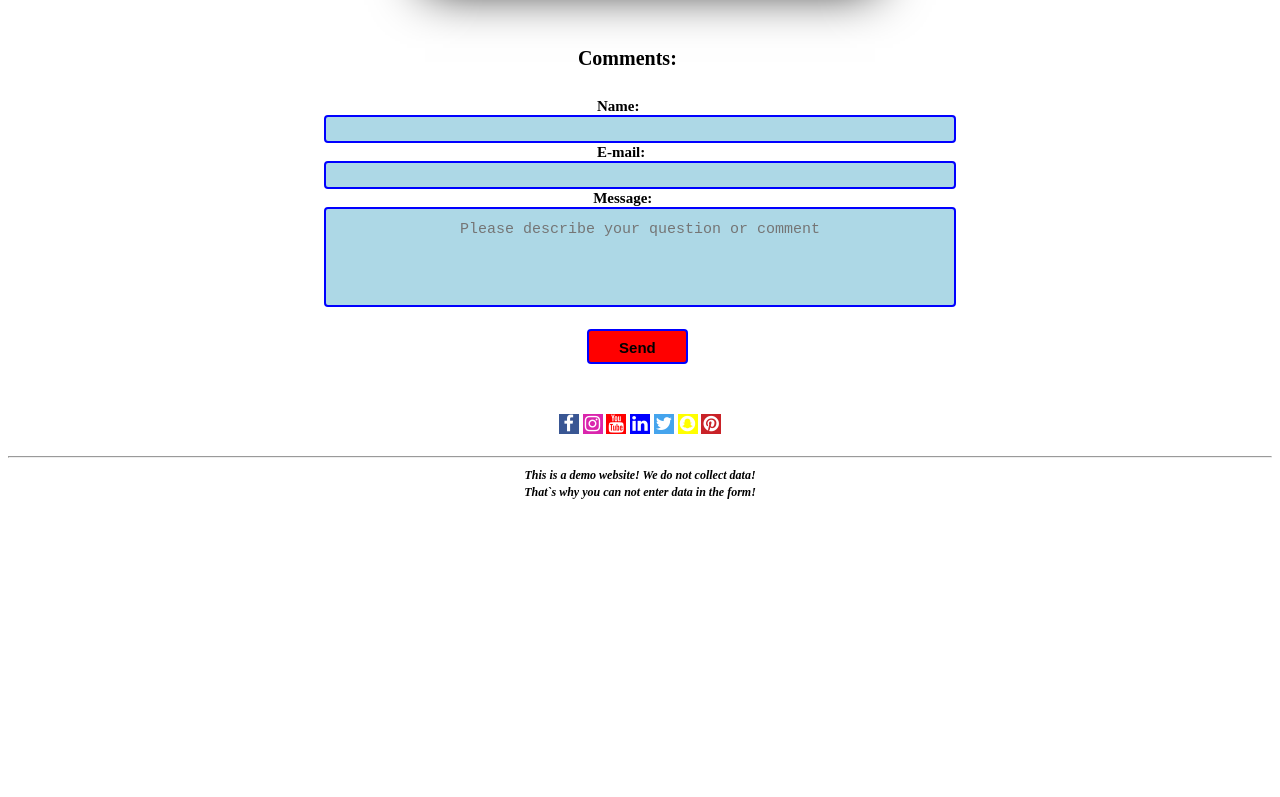
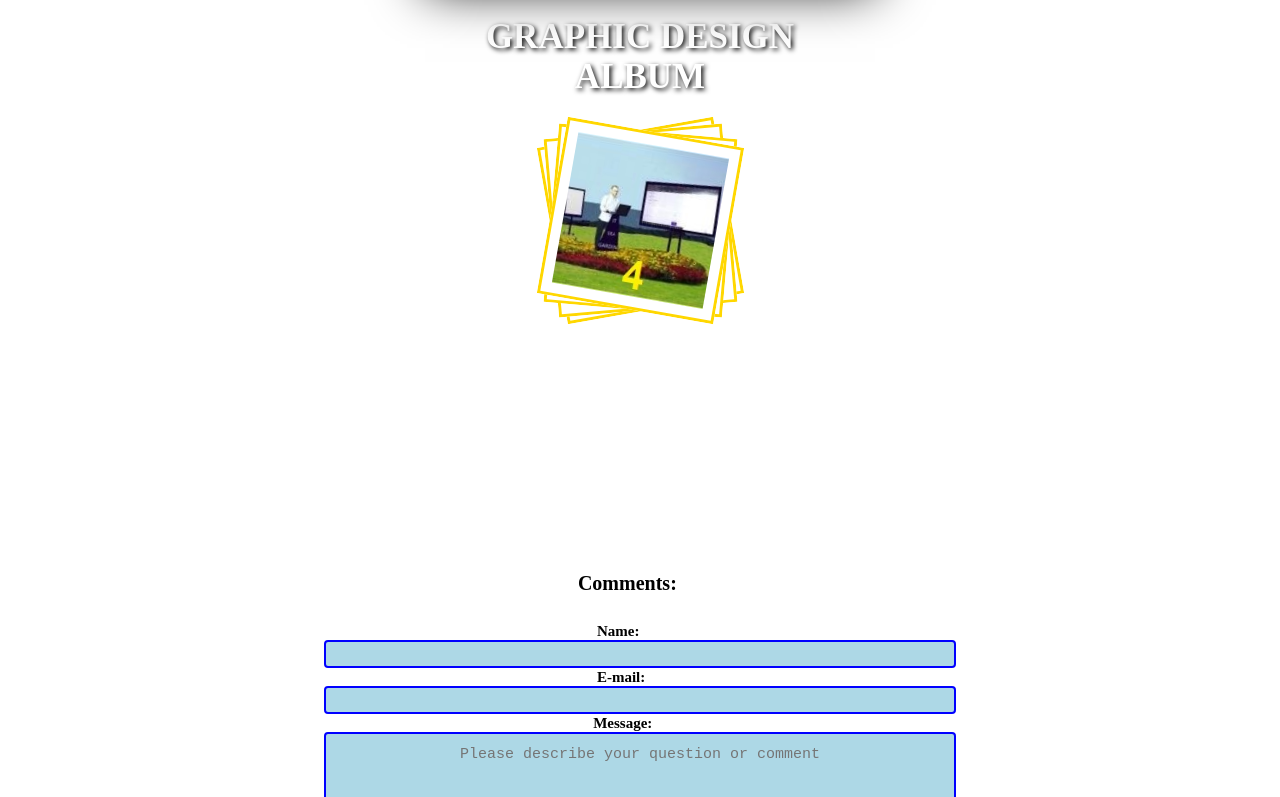
Before and after one commit to Cristiangorjeanul/Photo-Blog, a plain HTML site: page index.html in a window 1280 px wide. Shown: the part 8281-9078 px from the top of the page. Before the commit the page ends 8789 px from the top, so only its background shows below. Drawn offline with nearby package versions, Linux system fonts and the light colour scheme.

Commit message:
Small changes

```diff
--- /dev/null
+++ b/css/album.css
@@ -0,0 +1,61 @@
+
+section {
+  margin-top: 50px;
+  width: 100%;
+  height: 475px;
+}
+
+section .photos {
+  margin-top: -20px;
+}
+
+section .project1 {
+  position: relative;
+  display: flex;
+  justify-content: center;
+  margin: auto;
+  width: 335px;
+}
+
+section img {
+  position: absolute;
+  width: 153px;
+  height: 153px;
+  top: 25px;
+  padding: 10px;
+  background: white;
+  border: 3px solid gold;
+  transition: 0.3s cubic-bezier(0, 0, 1, 1);
+}
+
+section img:nth-child(1) {
+  transform: rotate(-10deg);
+}
+section img:nth-child(2) {
+  transform: rotate(-5deg);
+}
+section img:nth-child(3) {
+  transform: rotate(5deg);
+}
+section img:nth-child(4) {
+  transform: rotate(10deg);
+}
+
+section img:hover {
+  width: 180px;
+  height: 180px;
+  z-index: 100;
+}
+
+section .project1:hover img:nth-child(1) {
+  transform: translate(-85px, -25px);
+}
+section .project1:hover img:nth-child(2) {
+  transform: translate(85px, -25px);
+}
+section .project1:hover img:nth-child(3) {
+  transform: translate(-85px, 150px);
+}
+section .project1:hover img:nth-child(4) {
+  transform: translate(85px, 150px);
+}
--- a/index.html
+++ b/index.html
@@ -9,6 +9,7 @@
     <meta name="viewport" content="width=device-width, initial-scale=1.0" />
     <link href="./css/header.css" rel="stylesheet">
     <link href="./css/main.css" rel="stylesheet">
+    <link href="./css/album.css" rel="stylesheet">
     <link href="./css/article.css" rel="stylesheet">
     <link href="./css/nav.css" rel="stylesheet">
     <link href="./css/footer.css" rel="stylesheet">
@@ -195,6 +196,18 @@
         </div>
     </article>
 
+    <section>
+        <h2 style="color:white; text-shadow: 2px 2px 5px black;">GRAPHIC DESIGN<br>ALBUM</h2>
+        <div class="photos">
+            <div class="project1">
+                <img src="assets/images/garden.jpg" alt="layer1">
+                <img src="assets/images/sea.jpg" alt="layer2">
+                <img src="assets/images/presentation.jpg" alt="layer3">
+                <img src="assets/images/itgarden.jpg" alt="layer4">
+            </div>
+        </div>
+    </section>
+
     <footer class="footer-container">
         <h4>Comments:</h4>
 
```
Also changed, not shown: assets/images/garden.jpg (added), assets/images/itgarden.jpg (added), assets/images/presentation.jpg (added), assets/images/sea.jpg (added).
